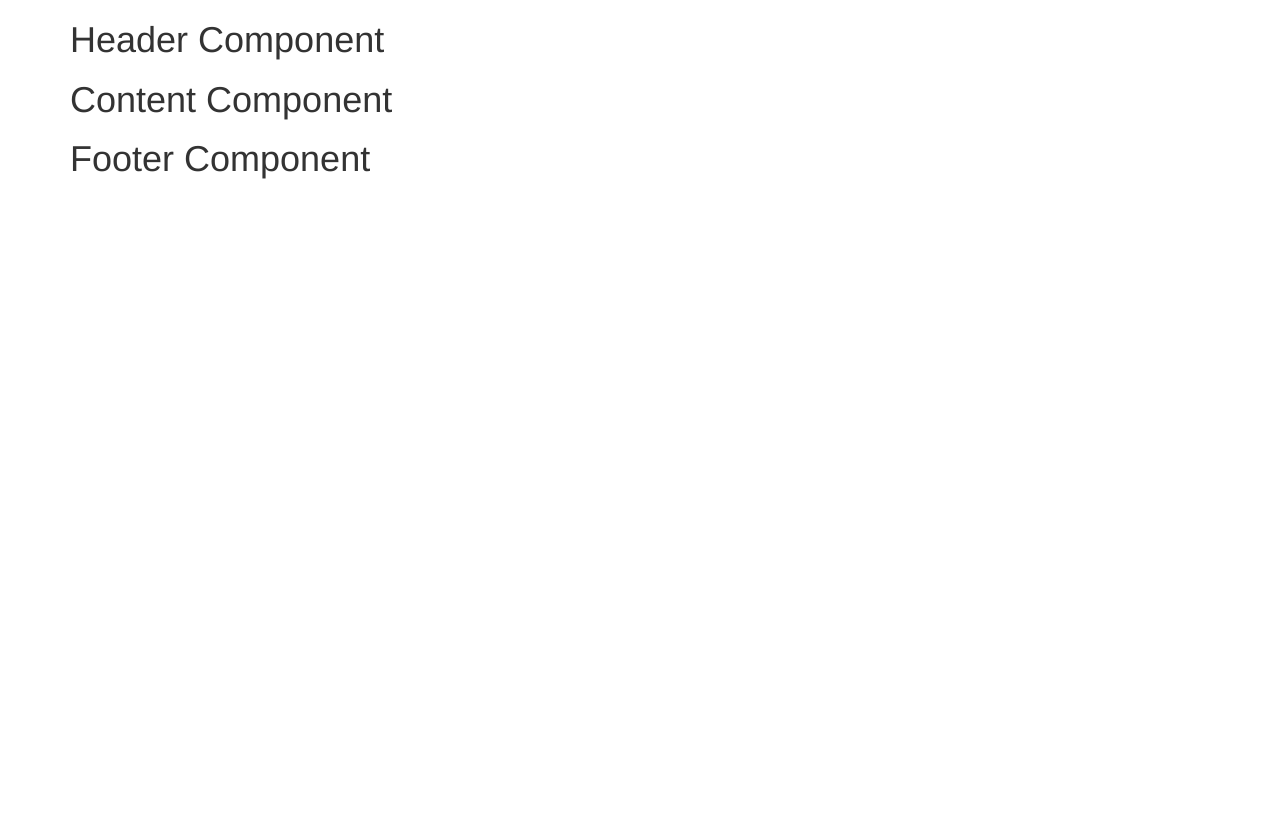
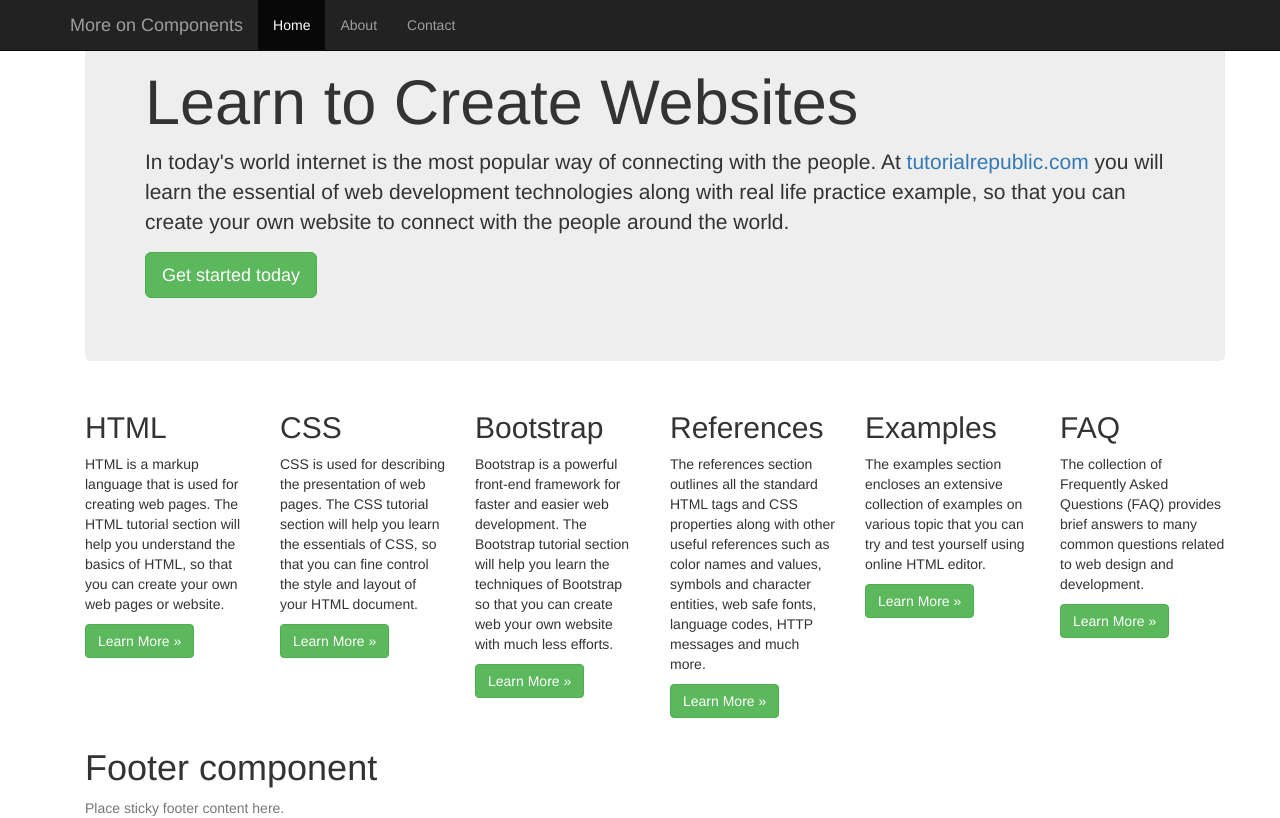
Before and after one commit to shashi20170925/retreat-20171009, a React (Create React App) app in the folder react-intro/: page / in a window 1280 px wide. Built offline with nearby package versions, Linux system fonts and the light colour scheme.

Commit message:
add content to look like a website

```diff
--- a/react-intro/src/components/Content.js
+++ b/react-intro/src/components/Content.js
@@ -3,10 +3,49 @@ import React, { Component } from 'react';
 class Content extends Component {
   render() {
     return (
-      <div>
-          <h1>Content Component</h1>
-
+      <div className="container">
+      <div className="jumbotron">
+          <h1>Learn to Create Websites</h1>
+          <p>In today's world internet is the most popular way of connecting with the people. At <a href="" target="_blank">tutorialrepublic.com</a> you will learn the essential of web development technologies along with real life practice example, so that you can create your own website to connect with the people around the world.</p>
+          <p><a href="" target="_blank" className="btn btn-success btn-lg">Get started today</a></p>
       </div>
+      <div className="row">
+          <div className="col-sm-6 col-md-4 col-lg-2">
+              <h2>HTML</h2>
+              <p>HTML is a markup language that is used for creating web pages. The HTML tutorial section will help you understand the basics of HTML, so that you can create your own web pages or website.</p>
+              <p><a href="/html-tutorial/" target="_blank" className="btn btn-success">Learn More &raquo;</a></p>
+          </div>
+          <div className="col-sm-6 col-md-4 col-lg-2">
+              <h2>CSS</h2>
+              <p>CSS is used for describing the presentation of web pages. The CSS tutorial section will help you learn the essentials of CSS, so that you can fine control the style and layout of your HTML document.</p>
+              <p><a href="/css-tutorial/" target="_blank" className="btn btn-success">Learn More &raquo;</a></p>
+          </div>
+          <div className="clearfix visible-sm-block"></div>
+          <div className="col-sm-6 col-md-4 col-lg-2">
+              <h2>Bootstrap</h2>
+              <p>Bootstrap is a powerful front-end framework for faster and easier web development. The Bootstrap tutorial section will help you learn the techniques of Bootstrap so that you can create web your own website with much less efforts.</p>
+              <p><a href="/twitter-bootstrap-tutorial/" target="_blank" className="btn btn-success">Learn More &raquo;</a></p>
+          </div>
+          <div className="clearfix visible-md-block"></div>
+          <div className="col-sm-6 col-md-4 col-lg-2">
+              <h2>References</h2>
+              <p>The references section outlines all the standard HTML tags and CSS properties along with other useful references such as color names and values, symbols and character entities, web safe fonts, language codes, HTTP messages and much more.</p>
+              <p><a href="/twitter-bootstrap-tutorial/" target="_blank" className="btn btn-success">Learn More &raquo;</a></p>
+          </div>
+          <div className="clearfix visible-sm-block"></div>
+          <div className="col-sm-6 col-md-4 col-lg-2">
+              <h2>Examples</h2>
+              <p>The examples section encloses an extensive collection of examples on various topic that you can try and test yourself using online HTML editor.</p>
+              <p><a href="/twitter-bootstrap-tutorial/" target="_blank" className="btn btn-success">Learn More &raquo;</a></p>
+          </div>
+          <div className="col-sm-6 col-md-4 col-lg-2">
+              <h2>FAQ</h2>
+              <p>The collection of Frequently Asked Questions (FAQ) provides brief answers to many common questions related to web design and development.</p>
+              <p><a href="/twitter-bootstrap-tutorial/" target="_blank" className="btn btn-success">Learn More &raquo;</a></p>
+          </div>
+            <hr/>
+      </div>
+</div>
     );
   }
 }
--- a/react-intro/src/components/Footer.js
+++ b/react-intro/src/components/Footer.js
@@ -3,10 +3,13 @@ import React, { Component } from 'react';
 class Footer extends Component {
   render() {
     return (
-      <div>
-          <h1>Footer Component</h1>
+      <footer className="footer">
+        <div className="container">
+          <h1>Footer component</h1>
+          <span className="text-muted">Place sticky footer content here.</span>
 
-      </div>
+        </div>
+      </footer>
     );
   }
 }
--- a/react-intro/src/components/Header.js
+++ b/react-intro/src/components/Header.js
@@ -3,10 +3,26 @@ import React, { Component } from 'react';
 class Header extends Component {
   render() {
     return (
-      <div>
-          <h1>Header Component</h1>
-
-      </div>
+      <nav id="myNavbar" className="navbar navbar-default navbar-inverse navbar-fixed-top" role="navigation">
+    <div className="container">
+        <div className="navbar-header">
+            <button type="button" className="navbar-toggle" data-toggle="collapse" data-target="#navbarCollapse">
+                <span className="sr-only">Toggle navigation</span>
+                <span className="icon-bar"></span>
+                <span className="icon-bar"></span>
+                <span className="icon-bar"></span>
+            </button>
+            <a className="navbar-brand" href="#">More on Components</a>
+        </div>
+        <div className="collapse navbar-collapse" id="navbarCollapse">
+            <ul className="nav navbar-nav">
+                <li className="active"><a href="">Home</a></li>
+                <li><a href="">About</a></li>
+                <li><a href="">Contact</a></li>
+            </ul>
+        </div>
+    </div>
+</nav>
     );
   }
 }
```
